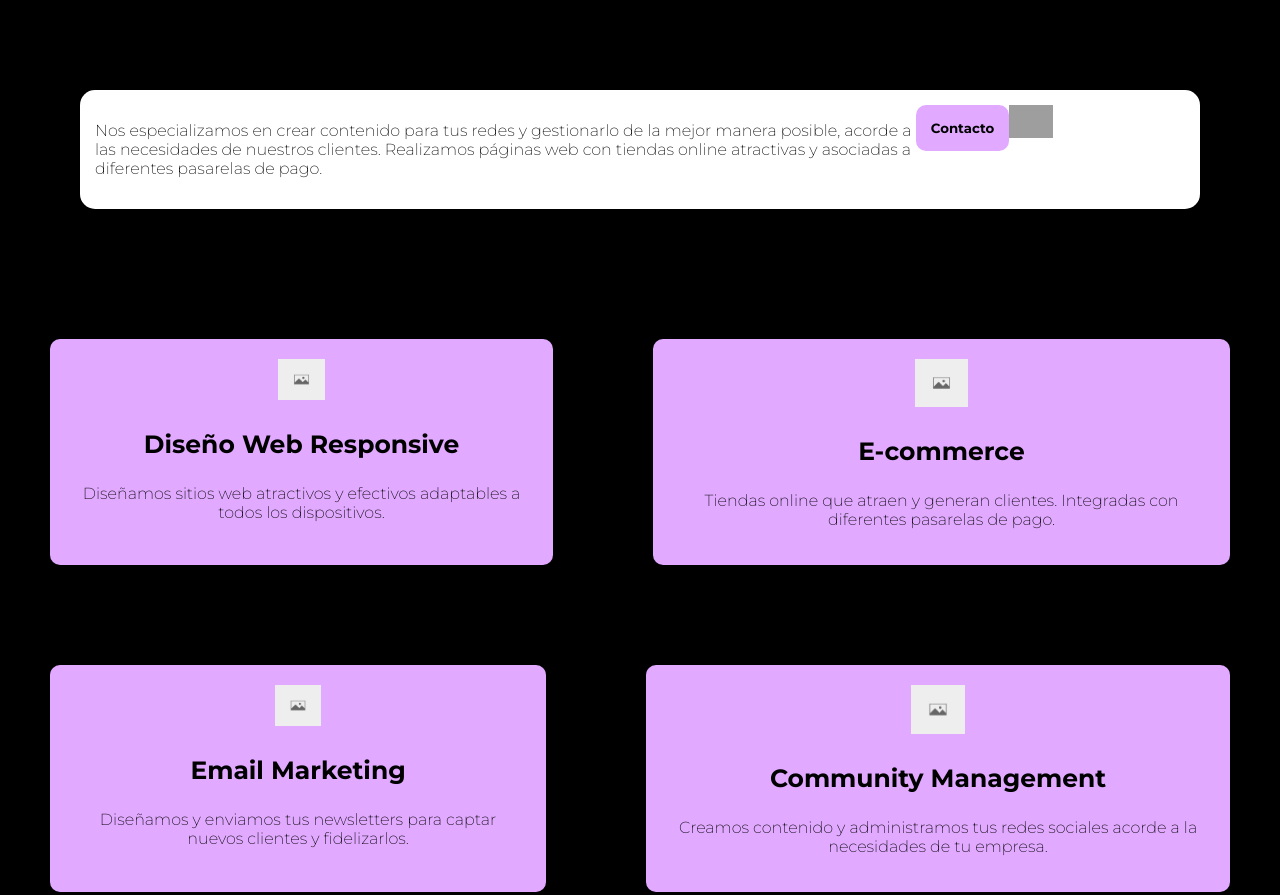
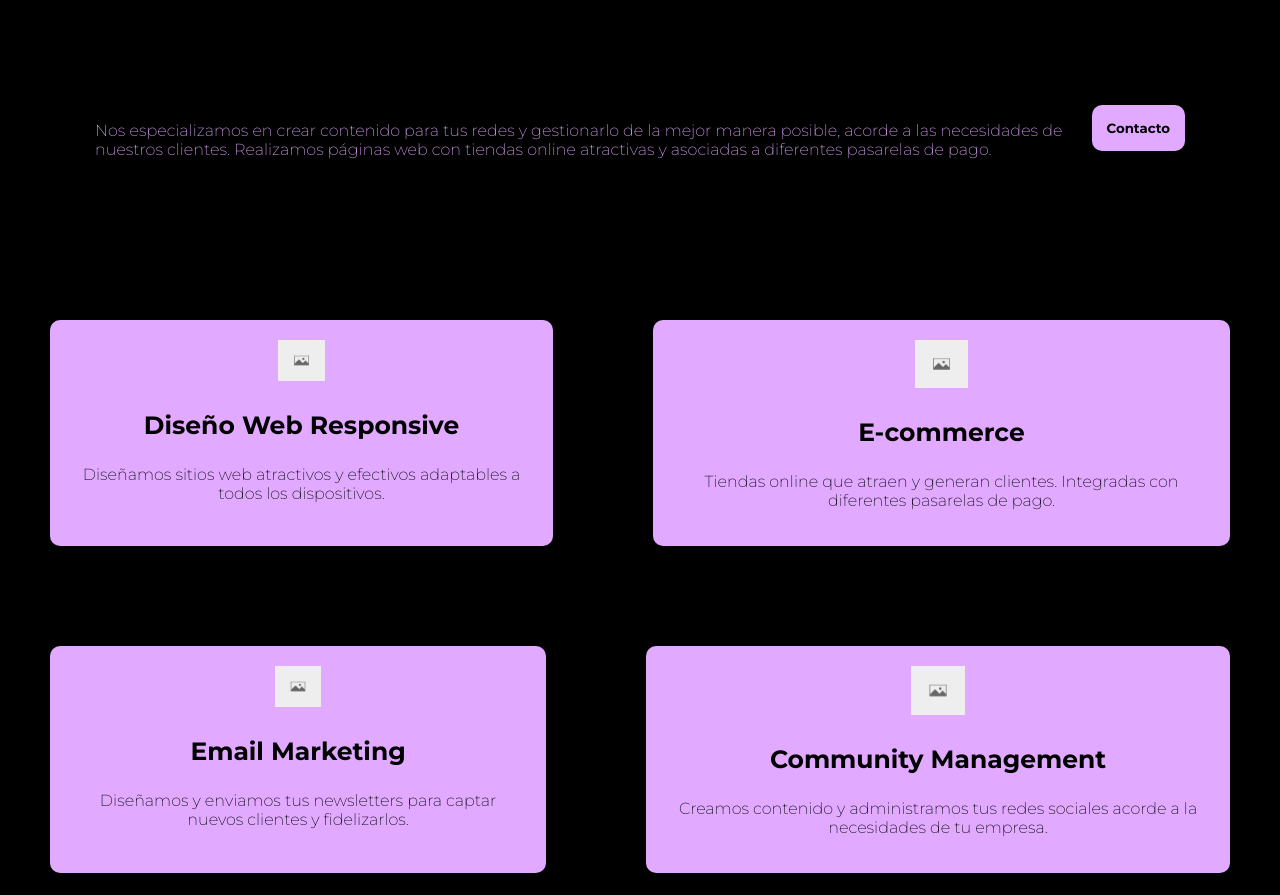
Before and after one commit to jimenapersa/prueba-persa, a plain HTML site: page index.html in a window 1280 px wide. Shown: the part 600-1495 px from the top of the page. Drawn offline with nearby package versions, Linux system fonts and the light colour scheme; grey boxes are pictures that could not be loaded.

Commit message:
mas cambios

```diff
--- a/css/styles.css
+++ b/css/styles.css
@@ -53,12 +53,14 @@ h4{
     transform: rotateX(3deg) rotateY(-3deg) rotateZ(3deg);
 }
 .gif{
-    background-color: white;
     display: inline-flex;
     margin: 80px;
     padding: 15px;
     border: none;
     border-radius: 15px;
+}
+.gif-text{
+    color: #E1A9FF;
 }
 .button-contact-index{
     background-color: #E1A9FF;
@@ -79,6 +81,8 @@ h4{
 .cards{
     display: flex;
     flex-direction: row;
+    justify-content: space-evenly;
+    align-items: stretch;
 }
 .square-index{
     background-color: #E1A9FF;
--- a/index.html
+++ b/index.html
@@ -45,13 +45,10 @@
 
     <section class="gif">
         <div>
-            <p>Nos especializamos en crear contenido para tus redes y gestionarlo de la mejor manera posible, acorde a las necesidades de nuestros clientes. Realizamos páginas web con tiendas online atractivas y asociadas a diferentes pasarelas de pago.</p>
+            <p class="gif-text">Nos especializamos en crear contenido para tus redes y gestionarlo de la mejor manera posible, acorde a las necesidades de nuestros clientes. Realizamos páginas web con tiendas online atractivas y asociadas a diferentes pasarelas de pago.</p>
         </div>
         <div>
             <button class="button-contact-index">Contacto</button>
-        </div>
-        <div>
-            <img src="./assets/img/gif-presentacion.gif" alt="cara con lentes modernos indicando bienvenida" width="25%">
         </div>
     </section>
 
```
